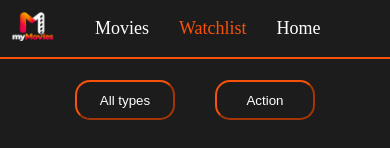
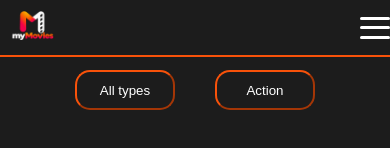
Before and after one commit to Girish-Shinagari/myMovies, a React app: page /watchlist in a window 390 px wide. Shown: the top 148 px of the page. Built offline with nearby package versions, Linux system fonts and the light colour scheme; the HTML template or start-up script is replaced by a standard one.

Commit message:
adding menu button in smaller screen

```diff
--- a/src/App.css
+++ b/src/App.css
@@ -5,17 +5,16 @@
 }
 
 #navbar {
-
   display: flex;
   flex-wrap: wrap;
   align-items: center;
   height: 60px;
+  position: relative;
 }
 
 #navbar img {
   width: 45px;
   padding-right: 10px;
-
 }
 
 #navbar a {
@@ -28,11 +27,15 @@
 
 #navbar a:hover {
   color: #f8520a;
-
 }
 
-#links a.active{
+#links {
+  display: flex;
+  align-items: center;
+  margin-left: auto;
+}
 
+#links a.active {
   color: #f8520a;
 }
 
@@ -42,11 +45,15 @@
   border: 1px solid #f8520a;
 }
 
+#menu-btn {
+  display: none;
+}
+
 
 #banner {
   width: 100vw;
   height: 70vh;
-  background-image: url('https://th.bing.com/th/id/OIP.NXeTQY8vt_q0Dzxy8L9R3AHaC6?w=345&h=137&c=7&r=0&o=7&dpr=1.5&pid=1.7&rm=3');
+  /* background-image: url('https://th.bing.com/th/id/OIP.NXeTQY8vt_q0Dzxy8L9R3AHaC6?w=345&h=137&c=7&r=0&o=7&dpr=1.5&pid=1.7&rm=3'); */
   background-repeat: no-repeat;
   background-size: cover;
   position: relative;
@@ -103,10 +110,11 @@
   background: #111;
 }
 
-.footer-brand{
+.footer-brand {
   background: #111;
 
 }
+
 .footer-brand img {
   width: 100px;
   height: auto;
@@ -161,13 +169,57 @@
 
 }
 
-.footer-bottom p{
+.footer-bottom p {
   background: #111;
 
 }
 
+#watchlist-buttons {
+  text-align: center;
+}
+
+#watchlist-buttons button {
+  width: 100px;
+  height: 40px;
+  margin: 20px;
+  border-radius: 15px;
+  border-color: #f8520a;
+}
+
+#watchlist-buttons button:hover {
+  color: #df6e3e;
+}
+
+#search-bar {
+  text-align: center;
+}
+
+#search-bar input {
+  width: 20vw;
+  height: 5vh;
+  background: #333;
+  padding-left: 10px;
+  border-color: #f8520a;
+  border-radius: 10px;
+  outline: none;
+}
+
+
+
+#table-headings th {
+  background-color: #3d3d3d;
+
+}
+
+
+
 /* Responsive */
 @media (max-width: 768px) {
+  #movie_card {
+    width: 20vw;
+    height: 30vh;
+  }
+
   .footer-container {
     grid-template-columns: 1fr 1fr;
     gap: 30px;
@@ -188,39 +240,82 @@
   }
 }
 
-#watchlist-buttons{
-  text-align: center;
+@media (max-width:360px) {
+  #movie_card {
+    width: 35vw;
+    height: 33vh;
   }
 
-#watchlist-buttons button{
-  width: 100px;
-  height: 40px;
-  margin: 20px;
-  border-radius: 15px;
-  border-color: #f8520a;
+  #footer-brand img {
+    width: 60px;
+  }
 }
 
-#watchlist-buttons button:hover{
-   color: #df6e3e;
+@media (max-width: 400px) {
+  #navbar {
+    height: 50px;
   }
 
-#search-bar{
-  text-align: center;
+  #navbar hr {
+    width: 100%;
+    margin: 0px;
+    border: 1px solid #f8520a;
   }
 
-#search-bar input{
-  width: 20vw;
-  height: 5vh;
-  background: #333;
-  padding-left: 10px;
-  border-color: #f8520a;
-  border-radius: 10px;
-  outline: none;
+  #links {
+    display: none;
   }
 
+  #links.active {
+    display: flex;
+    flex-direction: column;
+    position: absolute;
+    right: 0;
+    top: 60px;
+    width: 180px;
+    background-color: #1c1c1c;
+    border: 1px solid #f8520a;
+    border-radius: 8px;
+    padding: 10px 0;
+    z-index: 20;
+  }
 
+  #links.active a {
+    margin: 0;
+    padding: 12px 20px;
+    display: block;
+    width: 100%;
+    box-sizing: border-box;
+  }
 
-#table-headings th{
-  background-color: #3d3d3d;
+  #menu-btn {
+    display: flex;
+    flex-direction: column;
+    justify-content: space-between;
+    align-items: center;
+    width: 30px;
+    height: 22px;
+    margin-left: auto;
+    background: none;
+    border: none;
+    cursor: pointer;
+    padding: 0;
+  }
 
+  #menu-btn span {
+    display: block;
+    width: 100%;
+    height: 3px;
+    background-color: white;
+    border-radius: 2px;
   }
+}
+
+#menu {
+  height: 100vh;
+  width: 30vw;
+  background-color: #1c1c1c;
+  position: absolute;
+  top: 0px;
+  right: 0px;
+}
--- a/src/components/Banner.jsx
+++ b/src/components/Banner.jsx
@@ -1,11 +1,11 @@
 import react from 'react';
 
-function Banner({backdrop_path}) {
+function Banner({backdrop_path,title}) {
     return (
         <>
-            <div id="banner" >
+            <div id="banner" style={{backgroundImage:`url('https://image.tmdb.org/t/p/original${backdrop_path}')`, backgroundSize:'cover', backgroundPosition:'center'}}>
 
-                 <p id="banner_name">movie name</p>
+                 <p id="banner_name">{title}</p>
             </div >
 
 
--- a/src/components/Movies.jsx
+++ b/src/components/Movies.jsx
@@ -26,6 +26,7 @@ function Movies() {
   useEffect(() => {
     axios.get(`https://api.themoviedb.org/3/movie/popular?api_key=a18f9444f6b4811c7983a0ef8d82d5ff&language=en-US&page=${currentPage}`)
       .then(function (res) {
+        console.log(res.data.results)
         setMovies(res.data.results)
 
       })
@@ -39,7 +40,7 @@ function Movies() {
 
   return (
     <>
-      <Banner />
+      <Banner backdrop_path={movies[0]?.backdrop_path} title = {movies[0]?.title} />
       <h3 style={{ textAlign: "center", fontWeight: "300", width: "100%", margin: "5px" }}>Trending Movies</h3>
       <hr></hr>
       <div style={{ display: "flex", flexWrap: "wrap", justifyContent: "center", gap: "10px", marginTop: "10px" }}>
--- a/src/components/Navbar.jsx
+++ b/src/components/Navbar.jsx
@@ -1,20 +1,34 @@
-import React from "react";
+import React, { useState } from "react";
 import logo from './pictures/logo.png'
 import '../App.css'
 import { NavLink } from 'react-router-dom'
 
+function Navbar() {
+    const [menuOpen, setMenuOpen] = useState(false)
 
-function Navbar() {
     return (
         <>
             <div id="navbar">
                 <NavLink to="/home">
                     <img src={logo} alt="img not loaded" />
                 </NavLink>
-                <div id="links">
-                  <NavLink to="/movies">Movies</NavLink>
-                    <NavLink to="/watchlist">Watchlist</NavLink>
-                    <NavLink to="/home">Home</NavLink>
+
+                <button
+                    id="menu-btn"
+                    type="button"
+                    aria-label="Toggle navigation"
+                    aria-expanded={menuOpen}
+                    onClick={() => setMenuOpen(!menuOpen)}
+                >
+                    <span></span>
+                    <span></span>
+                    <span></span>
+                </button>
+
+                <div id="links" className={menuOpen ? "active" : ""}>
+                    <NavLink to="/movies" onClick={() => setMenuOpen(false)}>Movies</NavLink>
+                    <NavLink to="/watchlist" onClick={() => setMenuOpen(false)}>Watchlist</NavLink>
+                    <NavLink to="/home" onClick={() => setMenuOpen(false)}>Home</NavLink>
                 </div>
                 <hr />
             </div>
```
Lines whose indentation alone changed are shown as unchanged.
